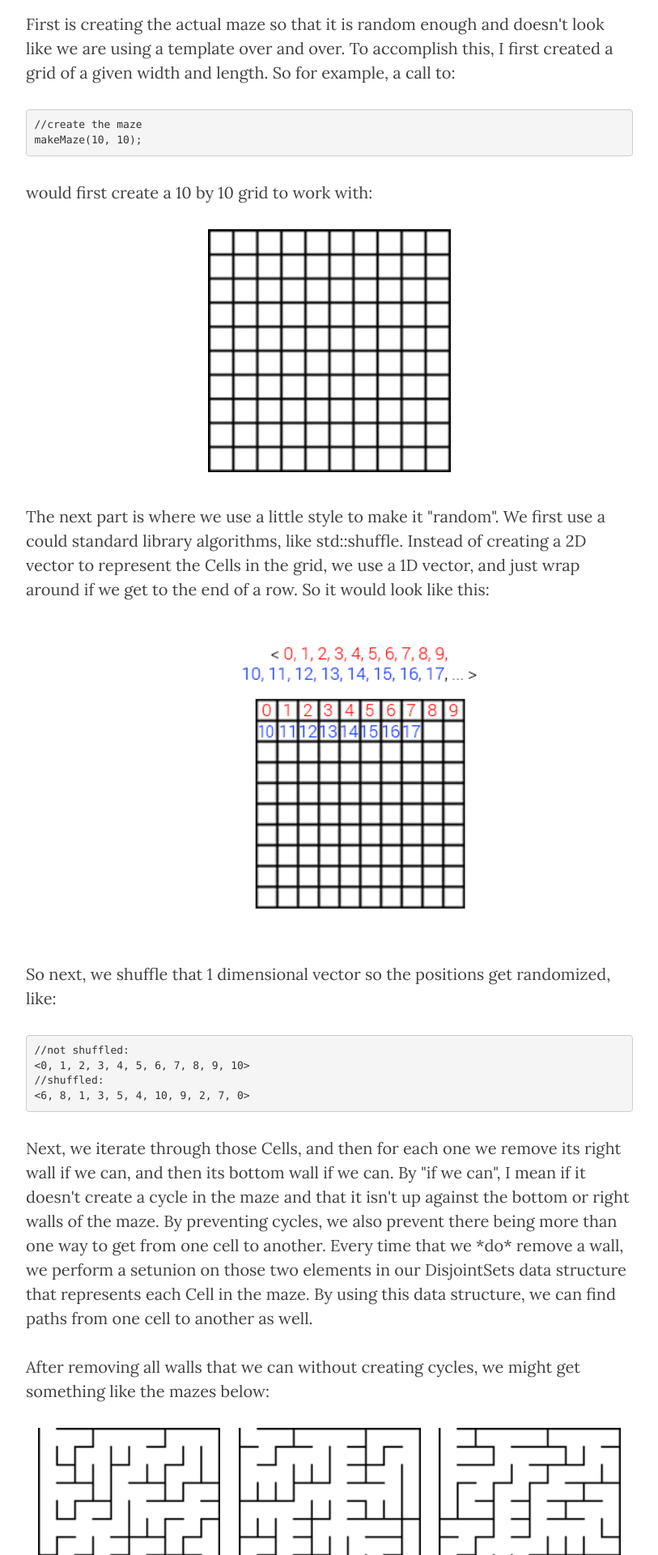
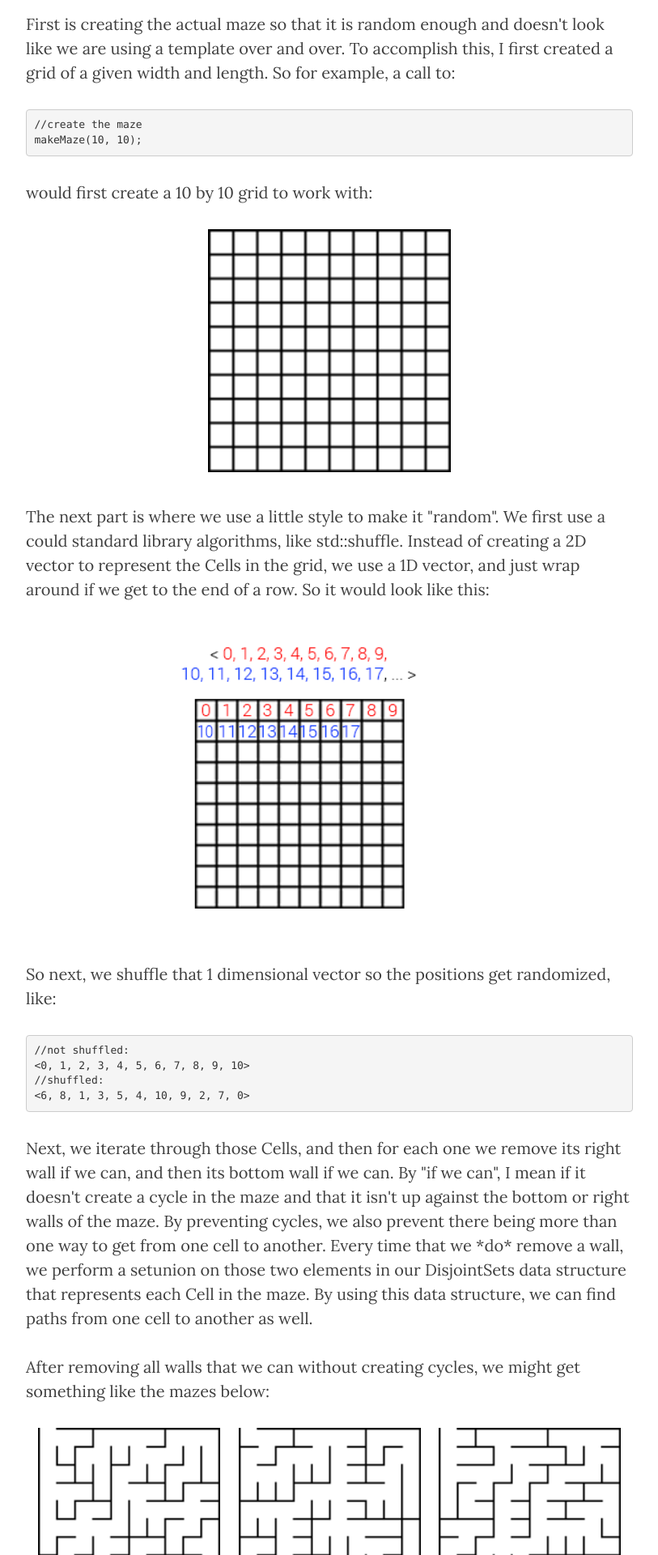
Before and after one commit to cjang5/blog, a Jekyll site: the page built from _posts/2014-12-10-mysterious-mazes.markdown, in a window 1280 px wide. Shown: the part 814-2734 px from the top of the page at 81% size, without its empty margins (233-1046 px from the left). Built offline with Jekyll 4.4.1, drawn with Linux system fonts in a browser that asks for light colours; nearby versions of some CDN libraries.

Commit message:
Update 2014-12-10-mysterious-mazes.markdown

```diff
--- a/_posts/2014-12-10-mysterious-mazes.markdown
+++ b/_posts/2014-12-10-mysterious-mazes.markdown
@@ -22,7 +22,7 @@ header-img: "img/posts/post-07/post-07-bg.png"
 
 <p>The next part is where we use a little style to make it "random". We first use a could standard library algorithms, like std::shuffle. Instead of creating a 2D vector to represent the Cells in the grid, we use a 1D vector, and just wrap around if we get to the end of a row. So it would look like this: </p>
 
-<img src="{{ site.baseurl }}/img/posts/post-07/1dvector.png" align="center" style="float: center; width: 50%; margin-left: 30%; margin-bottom: 0.5em;">
+<img src="{{ site.baseurl }}/img/posts/post-07/1dvector.png" align="center" style="float: center; width: 50%; margin-left: 20%; margin-bottom: 0.5em;">
 
 <p>So next, we shuffle that 1 dimensional vector so the positions get randomized, like:</p>
 
```
